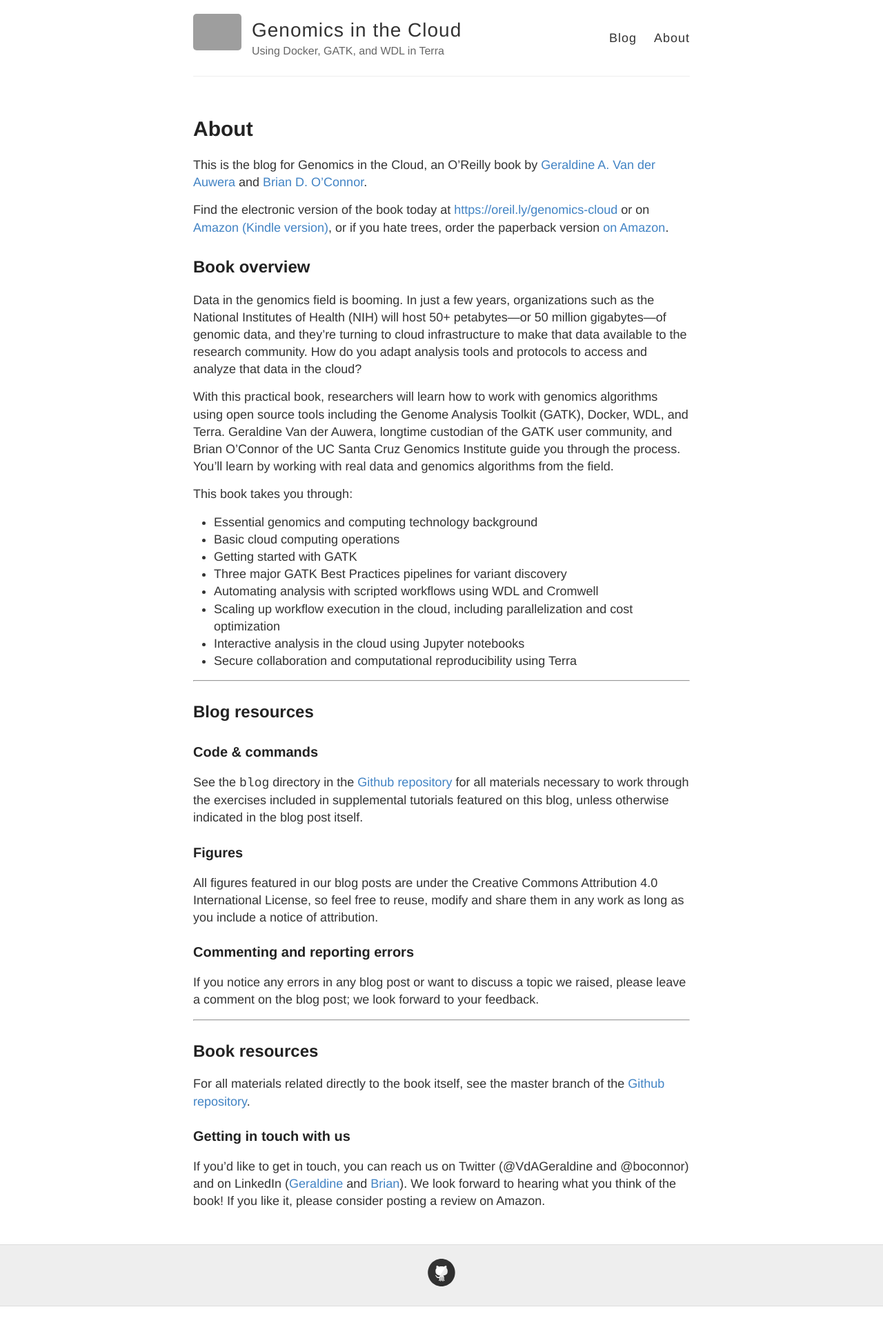
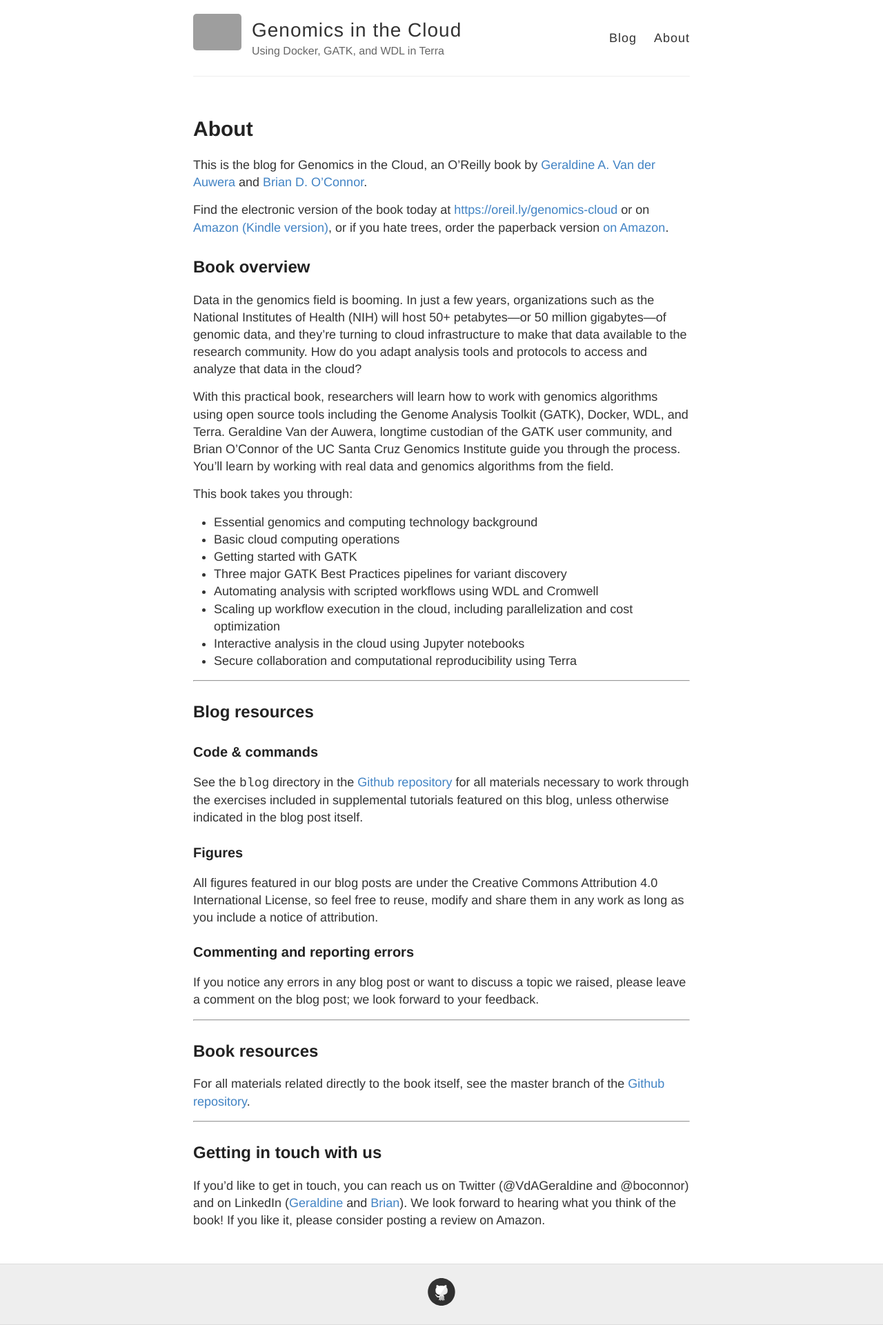
Before and after one commit to broadinstitute/test-jekyll-vdauwera, a Jekyll site: the page built from about.md, in a window 1280 px wide. Shown: the whole page at 69% size. Built offline with Jekyll 4.4.1, drawn with Linux system fonts in a browser that asks for light colours; before the commit the page ends 1894 px from its top, so only the background shows below that; grey boxes are pictures that could not be loaded.

Commit message:
Minor tweaks

```diff
--- a/about.md
+++ b/about.md
@@ -48,5 +48,7 @@ If you notice any errors in any blog post or want to discuss a topic we raised,
 
 For all materials related directly to the book itself, see the master branch of the [Github repository](https://github.com/broadinstitute/genomics-in-the-cloud).
 
-### Getting in touch with us
+----
+
+## Getting in touch with us
 If you'd like to get in touch, you can reach us on Twitter (@VdAGeraldine and @boconnor) and on LinkedIn ([Geraldine](https://www.linkedin.com/in/geraldine-van-der-auwera-5a5811) and [Brian](https://www.linkedin.com/in/briandoconnor/)). We look forward to hearing what you think of the book! If you like it, please consider posting a review on Amazon.
```
